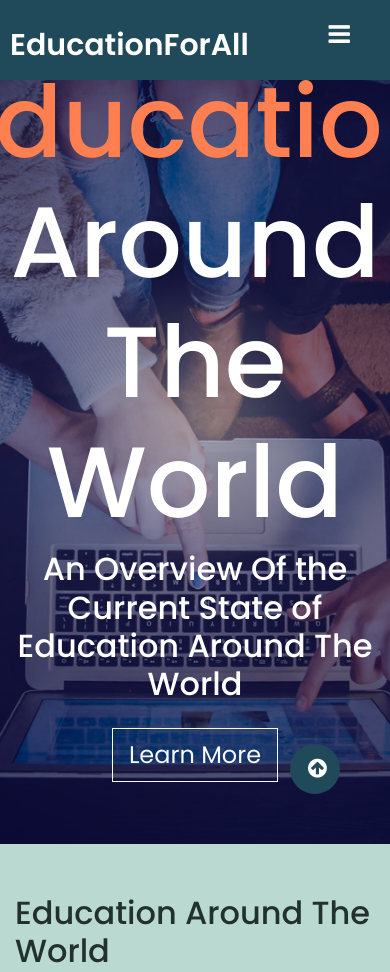
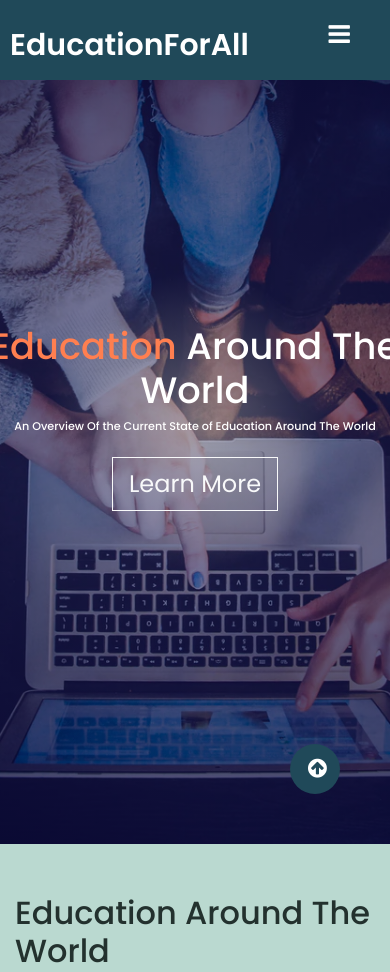
Before and after one commit to gesot/education-for-all, a PHP site: page /information.html in a window 390 px wide; the page is wider, and only the part inside the window is pictured. Shown: the top 972 px of that part. Run offline with PHP 8.4, Linux system fonts and the light colour scheme.

Commit message:
media queries for smaller screens

```diff
--- a/information.css
+++ b/information.css
@@ -109,13 +109,90 @@ h2 {
 	color: white;
 }
 
-.ohgod {
+.infostart {
 	width: 100%;
 	height: 50%;
 	margin: auto;
-	position: absolute;
-	top: 0;
-	left: 0;
-	bottom: 0;
-	right: 0;
+	position: relative;
+	top: 15%;
 }
+
+@media only screen and (max-width: 93.75em) {
+	.imgtitle {
+		font-size: 5.5em;
+	}
+	.wht {
+		font-size: 1.8em;
+	}
+}
+
+@media only screen and (max-width: 83.125em) {
+	.imgtitle {
+		font-size: 5em;
+	}
+	.wht {
+		font-size: 1.5em;
+	}
+}
+
+@media only screen and (max-width: 75em) {
+	.imgtitle {
+		font-size: 4.5em;
+	}
+	.wht {
+		font-size: 1.2em;
+	}
+}
+
+@media only screen and (max-width: 65.625em) {
+	.imgtitle {
+		font-size: 4em;
+	}
+	.wht {
+		font-size: 1.2em;
+	}
+}
+
+@media only screen and (max-width: 59.6875em) {
+	.imgtitle {
+		font-size: 3.5em;
+	}
+	.wht {
+		font-size: 0.9em;
+	}
+}
+@media only screen and (max-width: 50em) {
+	.imgtitle {
+		font-size: 3.2em;
+	}
+	.wht {
+		font-size: 0.9em;
+	}
+}
+
+@media only screen and (max-width: 34.375em) {
+	.imgtitle {
+		font-size: 2.3em;
+	}
+	.wht {
+		font-size: 0.7em;
+	}
+}
+
+@media only screen and (max-width: 23.75em) {
+	.imgtitle {
+		font-size: 1.95em;
+	}
+	.wht {
+		font-size: 0.6em;
+	}
+}
+
+@media only screen and (max-width: 18.75em) {
+	.imgtitle {
+		font-size: 1.5em;
+	}
+	.wht {
+		font-size: 0.5em;
+	}
+}
--- a/information.html
+++ b/information.html
@@ -43,7 +43,7 @@
         </nav>
       </section>
       <!-- START OF INFORMATION PAGE CODE -->
-      <div class="d-flex flex-column justify-content-center align-items-center text-center ohgod">
+      <div class="d-flex flex-column justify-content-center align-items-center text-center infostart">
         <div class="row justify-content-center">
           <h1 class="imgtitle"><span id="titlecrl">Education</span> Around The World</h1>
         </div>
```
